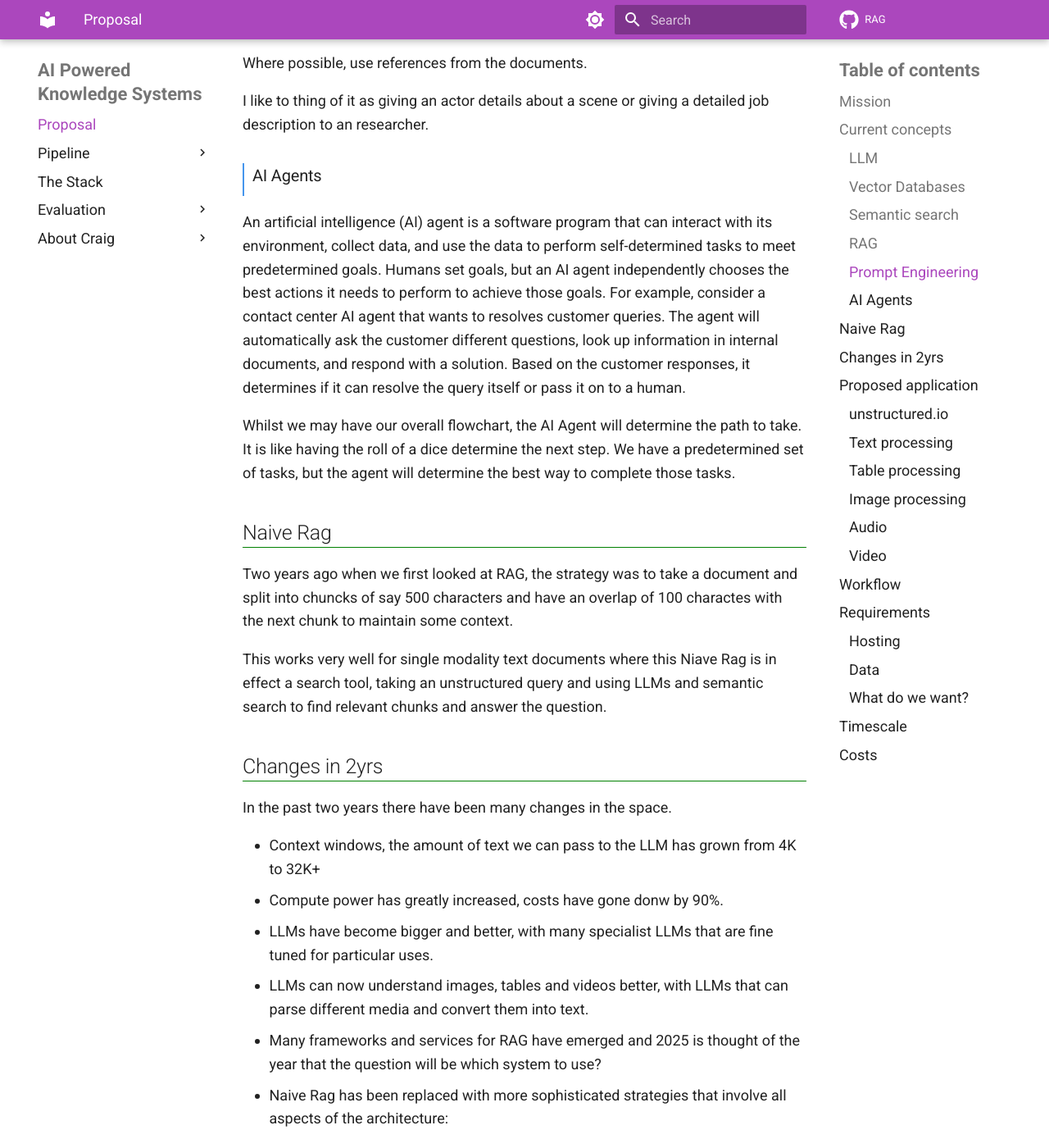
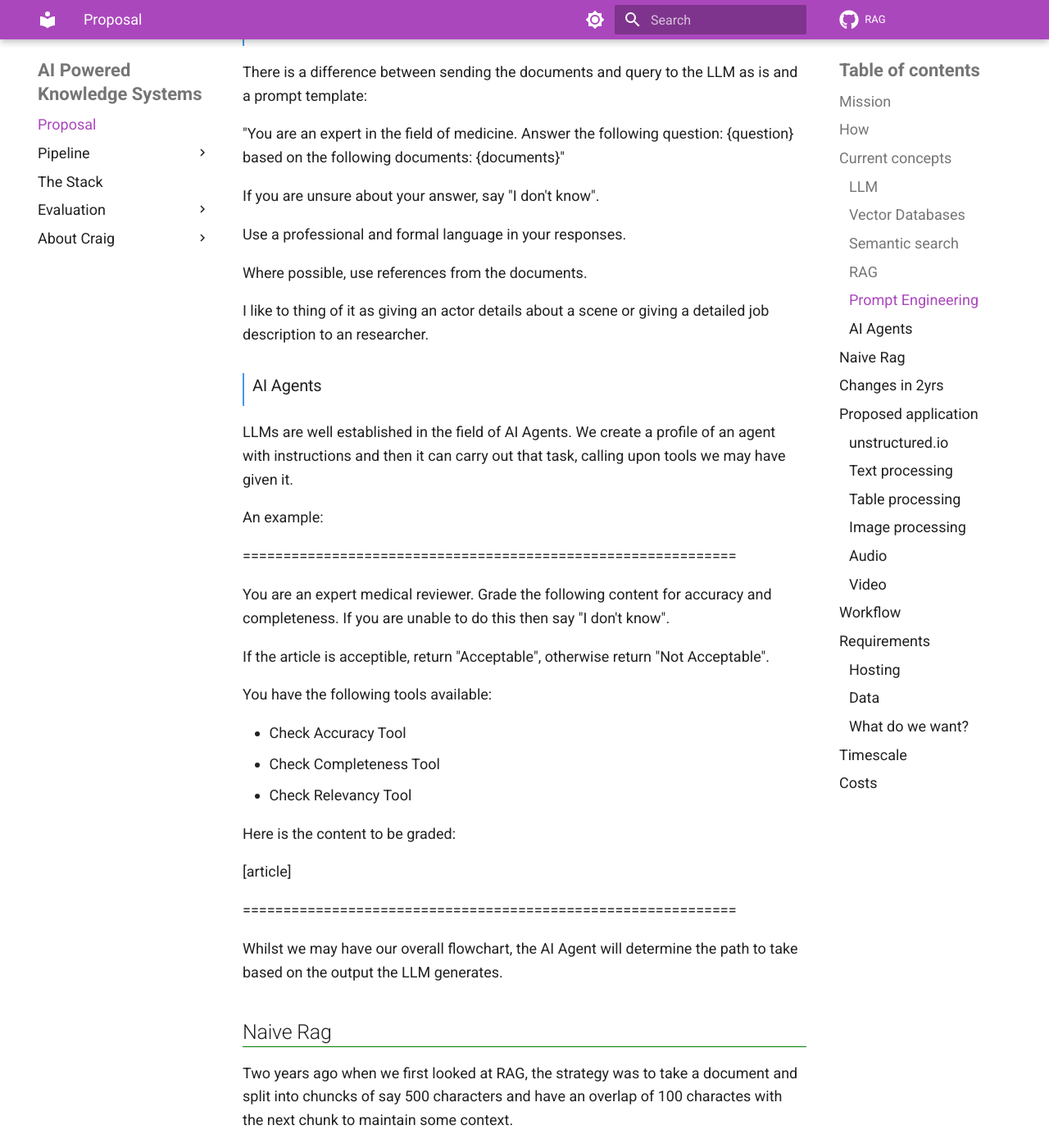
Before and after one commit to Python-Test-Engineer/AI-KB-BOOK, an MkDocs documentation site: the page built from docs/index.md, in a window 1280 px wide and 1400 px high, scrolled down 2313 px. Shown: the whole window at 82% size. Built offline with MkDocs 1.6.1 and Material for MkDocs 9.7.7, drawn with Linux system fonts in a browser that asks for light colours; some of the changed text lies outside the part shown.

Commit message:
new content

```diff
--- a/docs/index.md
+++ b/docs/index.md
@@ -4,10 +4,16 @@
 
 To create a Software as a Service, (SASS), product that enable the medical community to harness the power of AI to improve extraction and presentation of relevent, accurate and complete information from the vast amount of data available in the medical literature.
 
+## How
+
+We break up the molecules of an article into atoms, getting their content and metadata, and then use LLMs and semantic search to answer questions form a user.
+
+In our database we can then reconstuct any article through various strategies of gathering and joining atoms.
 
 ## Current concepts
 
-What are the current concepts/buzz words in this space?
+
+Lets take a look at some of the current buzz words in this space so that we understand what we are doing.
 
 ### LLM
 
@@ -64,9 +70,30 @@
 
 ### AI Agents
 
-An artificial intelligence (AI) agent is a software program that can interact with its environment, collect data, and use the data to perform self-determined tasks to meet predetermined goals. Humans set goals, but an AI agent independently chooses the best actions it needs to perform to achieve those goals. For example, consider a contact center AI agent that wants to resolves customer queries. The agent will automatically ask the customer different questions, look up information in internal documents, and respond with a solution. Based on the customer responses, it determines if it can resolve the query itself or pass it on to a human.
+LLMs are well established in the field of AI Agents. We create a profile of an agent with instructions and then it can carry out that task, calling upon tools we may have given it.
 
-Whilst we may have our overall flowchart, the AI Agent will determine the path to take. It is like having the roll of a dice determine the next step. We have a predetermined set of tasks, but the agent will determine the best way to complete those tasks.
+An example:
+
+=============================================================
+
+You are an expert medical reviewer. Grade the following content for accuracy and completeness. If you are unable to do this then say "I don't know".
+
+If the article is acceptible, return "Acceptable", otherwise return "Not Acceptable".
+
+You have the following tools available:
+
+- Check Accuracy Tool
+- Check Completeness Tool
+- Check Relevancy Tool
+
+Here is the content to be graded:
+
+[article]
+
+=============================================================
+
+
+Whilst we may have our overall flowchart, the AI Agent will determine the path to take based on the output the LLM generates.
 
 ## Naive Rag
 
```
Also changed, not shown: site/index.html, site/search/search_index.json, 1 other file.
